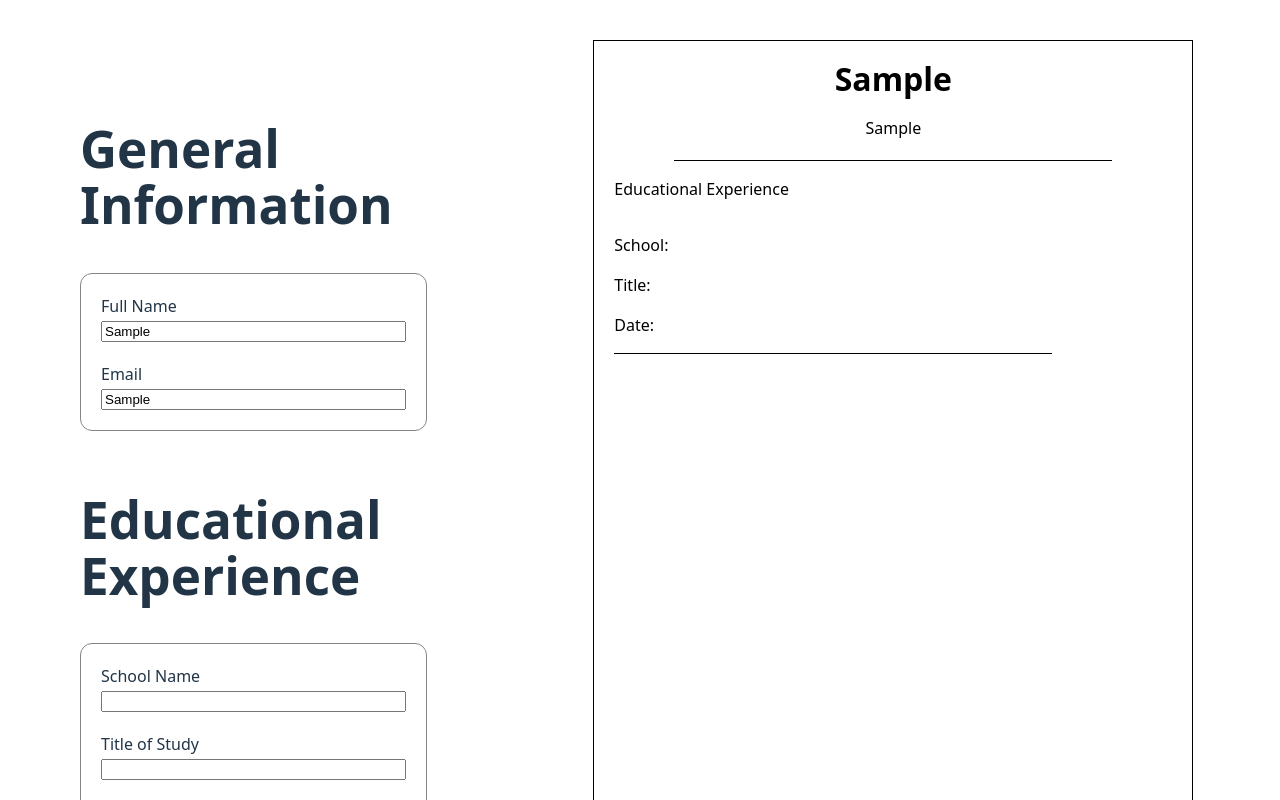
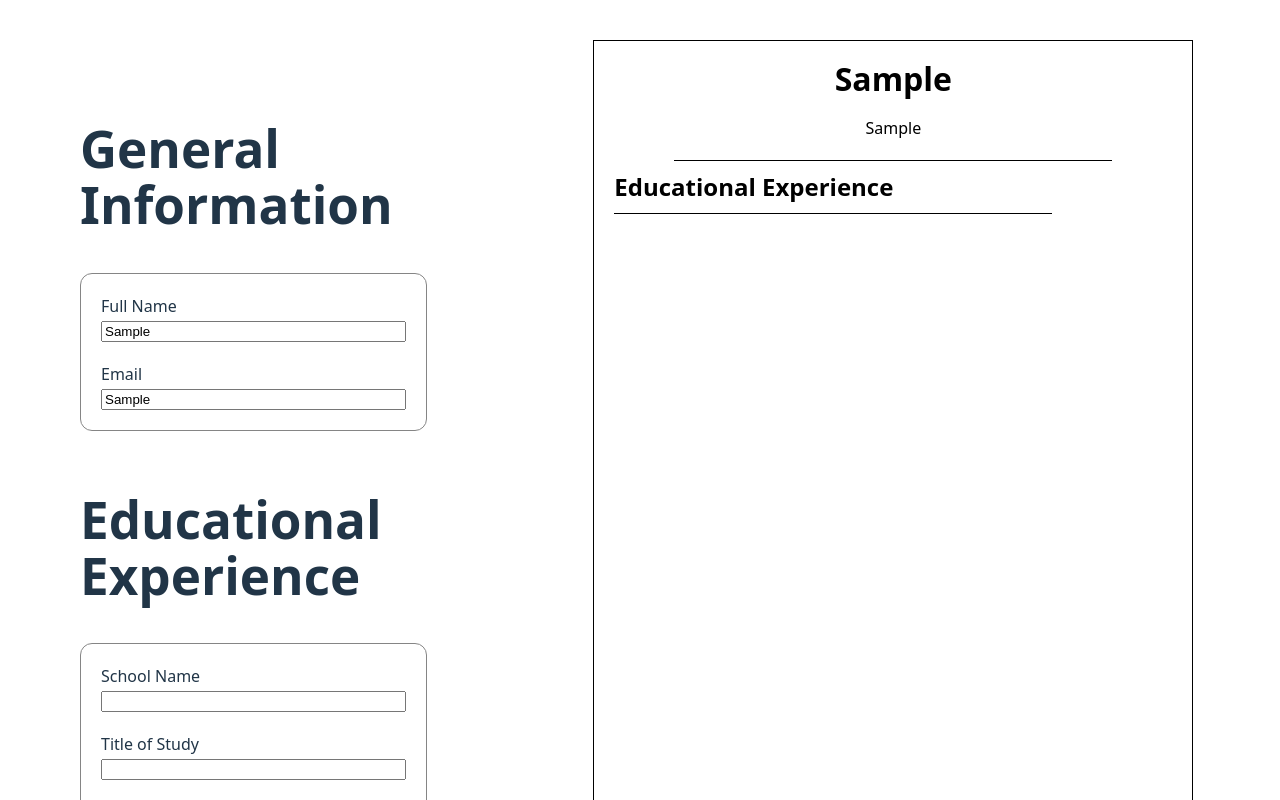
Before and after one commit to GhidBase/cv-application, a React (Vite) app: page / in a window 1280 px wide. Both pictures are taken after typing "Sample", "Sample" into the empty fields and a click on the button "Add Education". Built offline with nearby package versions, Linux system fonts and the light colour scheme.

Commit message:
Finish styling. Add log about the last remaining bug

```diff
--- a/src/components/CV.jsx
+++ b/src/components/CV.jsx
@@ -23,41 +23,36 @@ export default function CV({ data }) {
                             return (
                                 <div key={currentData.type + currentData.id}>
                                     <h3>{currentData["Position Title"]}</h3>
+                                    <p>{currentData["Company Name"]}</p>
                                     <p>
-                                        Company: {currentData["Company Name"]}
+                                        {currentData["Main Responsibilities"]}
                                     </p>
                                     <p>
-                                        Main Responsibilities:{" "}
-                                        {currentData["Main Responsibilities"]}
+                                        {currentData["From"]} -{" "}
+                                        {currentData["To"]}
                                     </p>
-                                    <p>From: {currentData["From"]}</p>
-                                    <p>To: {currentData["To"]}</p>
                                 </div>
                             );
                         }
                     })}
-
                 </div>
 
                 <div className="details">
-                    {educationalExists && <p>Educational Experience</p>}
+                    {educationalExists && <h2>Educational Experience</h2>}
+                    {educationalExists && <div className="separator"></div>}
 
                     {data.map((currentData) => {
                         if (currentData.type == "Educational") {
                             return (
                                 <div key={currentData.type + currentData.id}>
-                                    <p>School: {currentData["School Name"]}</p>
-                                    <p>
-                                        Title: {currentData["Title of Study"]}
-                                    </p>
-                                    <p>Date: {currentData["Date of Study"]}</p>
+                                    <h3>{currentData["School Name"]}</h3>
+                                    <p>{currentData["Title of Study"]}</p>
+                                    <p>{currentData["Date of Study"]}</p>
                                 </div>
                             );
                         }
                         return null;
                     })}
-
-                    {educationalExists && <div className="separator"></div>}
                 </div>
             </div>
         </div>
--- a/src/styles/cv-side.css
+++ b/src/styles/cv-side.css
@@ -53,3 +53,15 @@
     flex-direction: column;
     width: 100%;
 }
+
+.cv-body h2 {
+    margin: 8px 0;
+}
+
+.cv-body h3 {
+    margin: 8px 0 2px 0;
+}
+
+.details > div > p {
+    margin: 2px 0 2px 0;
+}
```
Also changed, not shown: 1 other file (tests, documents, lock files or other folders).
